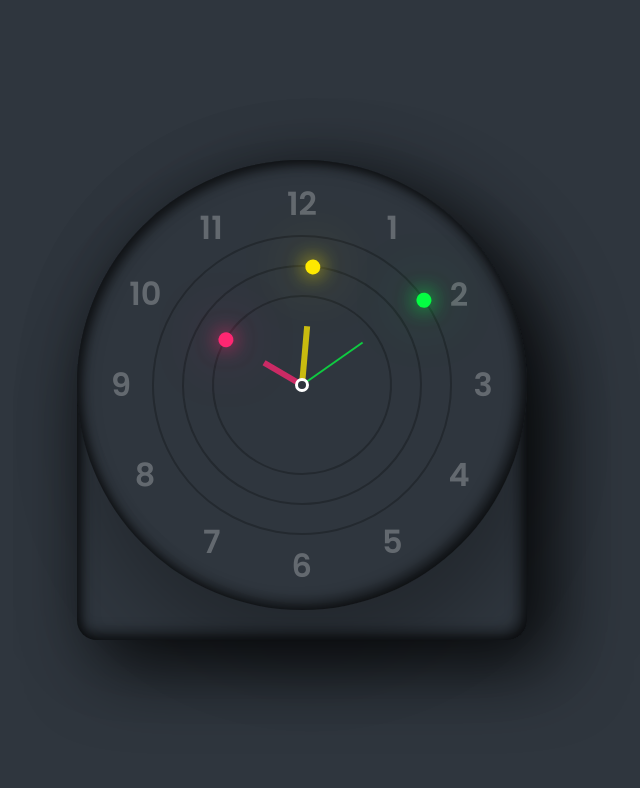
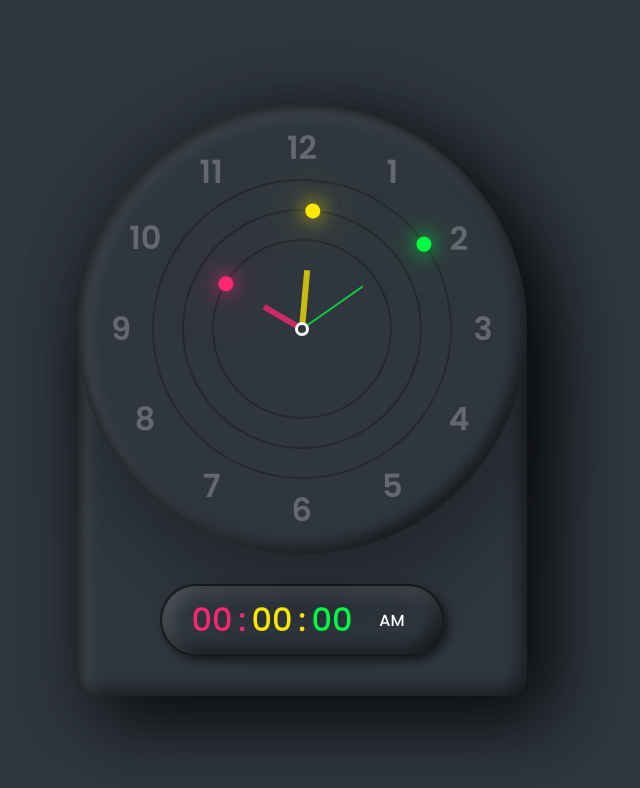
Before and after one commit to Maximo4ever/Analog-and-Digital-Clock, a plain HTML site: page index.html in a window 1280 px wide. Shown: the whole page, without its empty margins (338-978 px from the left). Drawn offline with Linux system fonts and the light colour scheme.

Commit message:
Agrega el diseño del reloj digital

```diff
--- a/index.html
+++ b/index.html
@@ -35,6 +35,13 @@
       <span style="--i:11;"><b>11</b></span>
       <span style="--i:12;"><b>12</b></span>
     </div>
+    <!-- Digital clock -->
+    <div id="time">
+      <div id="digitalHour" style="--crl: #ff2772">00</div>
+      <div id="digitalMinutes" style="--crl: #fee800">00</div>
+      <div id="digitalSeconds" style="--crl: #04fc42">00</div>
+      <div id="AmPm">AM</div>
+    </div>
   </main>
 
   <script src="./app.js"></script>
--- a/style.css
+++ b/style.css
@@ -19,15 +19,15 @@ body {
 
 .container {
   position: relative;
-  /* min-height: 500px; */
   display: flex;
+  flex-direction: column;
   justify-content: center;
   align-items: center;
   background-color: #2f363e;
   box-shadow: 25px 25px 75px rgba(0, 0, 0, 0.75),
     10px 10px 70px rgba(0, 0, 0, 0.25),
     inset 5px 5px 10px rgba(0, 0, 0, 0.5),
-    inset 5px 5px 20px rgba(0, 0, 0, 0.2),
+    inset 5px 5px 20px rgba(255, 255, 255, 0.2),
     inset -5px -5px 15px rgba(0, 0, 0, 0.75);
   border-radius: 20px;
   border-top-left-radius: 225px;
@@ -45,7 +45,7 @@ body {
   border-radius: 50%;
   box-shadow: 10px 50px 70px rgba(0, 0, 0, 0.25),
     inset 5px 5px 10px rgba(0, 0, 0, 0.5),
-    inset 5px 5px 20px rgba(0, 0, 0, 0.2),
+    inset 5px 5px 20px rgba(255, 255, 255, 0.2),
     inset -5px -5px 15px rgba(0, 0, 0, 0.75);
   margin-bottom: 30px;
 }
@@ -130,3 +130,54 @@ body {
   box-shadow: 0 0 20px var(--crl),
     0 0 60px var(--crl);
 }
+
+/* Digital clock  */
+#time {
+  display: flex;
+  margin-bottom: 40px;
+  padding: 10px 20px;
+  font-size: 2rem;
+  font-weight: 600;
+  border: 2px solid rgba(0, 0, 0, 0.5);
+  border-radius: 40px;
+  box-shadow: 5px 5px 10px rgba(0, 0, 0, 0.5),
+    inset 5px 5px 20px rgba(255, 255, 255, 0.2),
+    inset -5px -5px 15px rgba(0, 0, 0, 0.75);
+}
+
+#time div {
+  position: relative;
+  width: 60px;
+  text-align: center;
+  font-weight: 500;
+  color: var(--crl);
+}
+
+#time div:nth-child(1)::after,
+#time div:nth-child(2)::after {
+  content: ":";
+  position: absolute;
+  right: -4px;
+}
+
+#time div:last-child {
+  font-size: 0.5em;
+  display: flex;
+  justify-content: center;
+  align-items: center;
+  color: #fff;
+}
+
+#time div:nth-child(2)::after {
+  animation: animate 1s steps(1) infinite;
+}
+
+@keyframes animate {
+  0% {
+    opacity: 1;
+  }
+
+  50% {
+    opacity: 0;
+  }
+}
```
